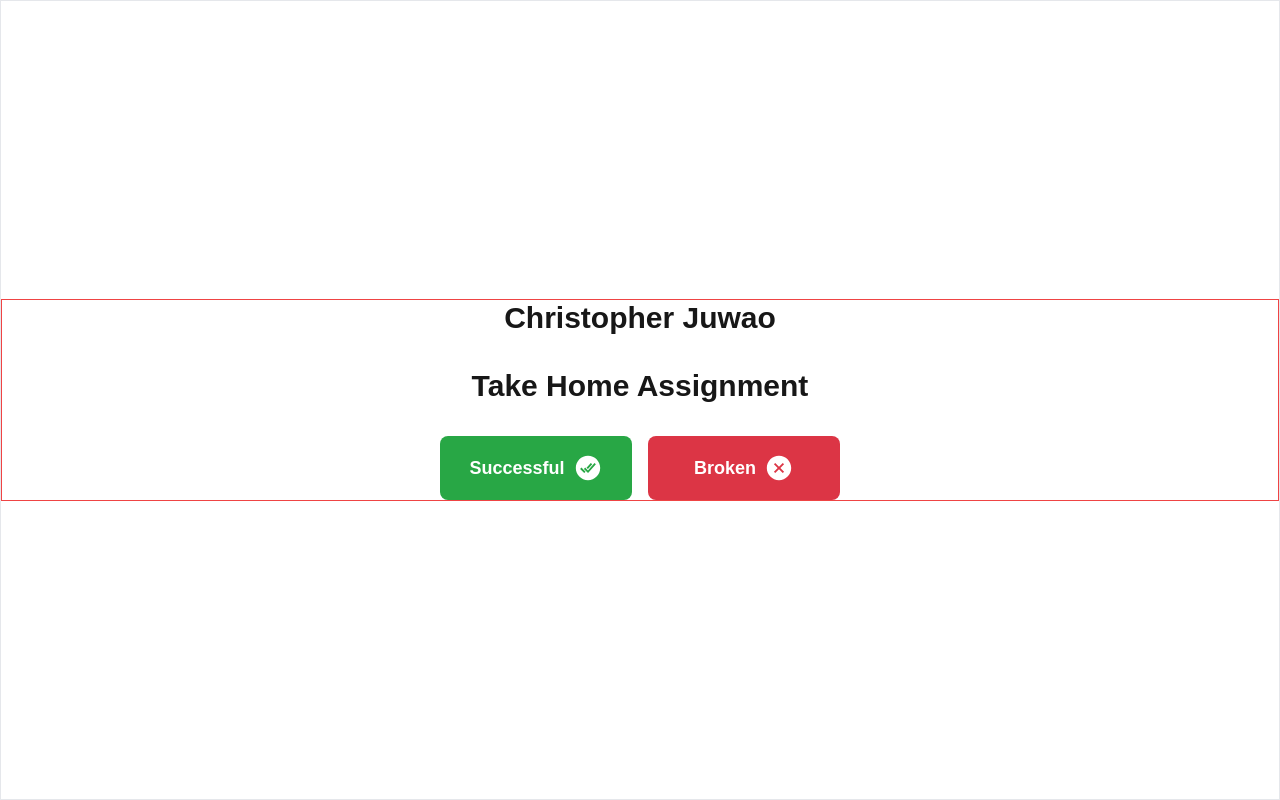
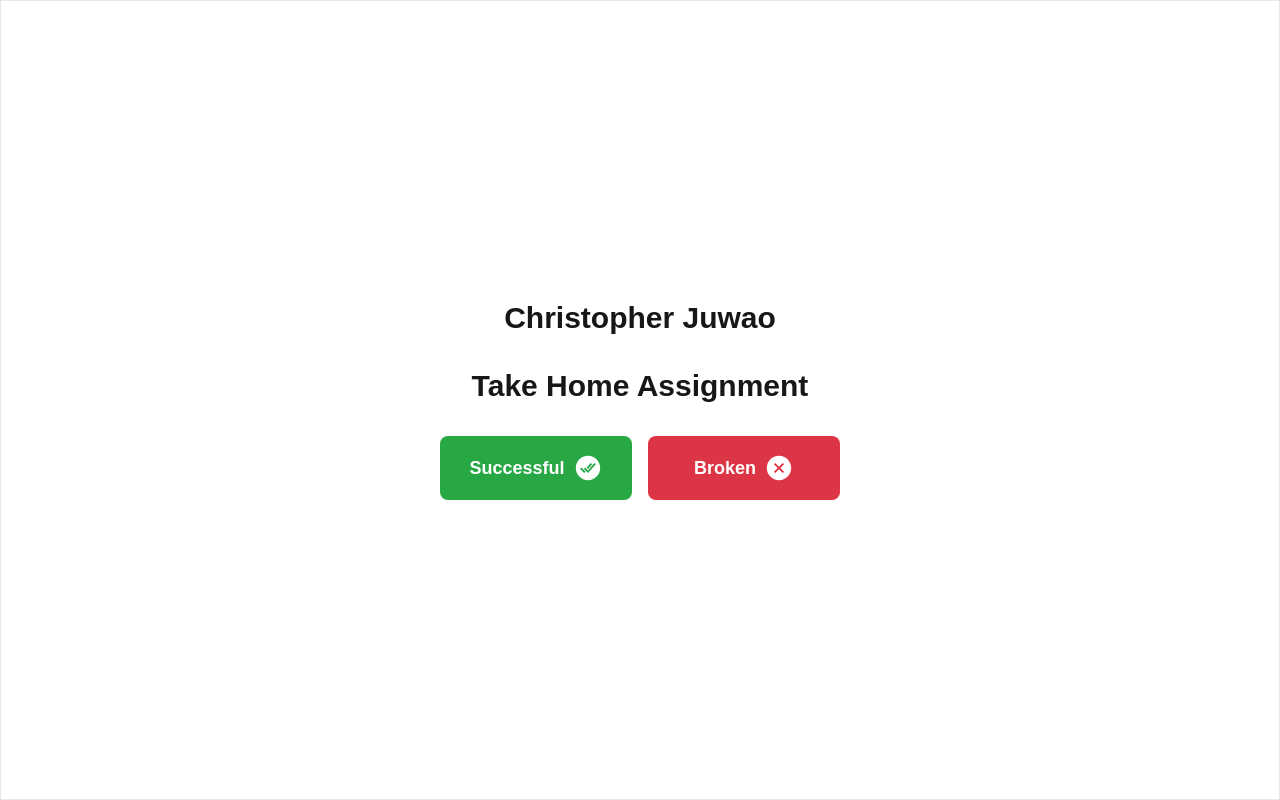
Before and after one commit to cnova305/frontend-test-next, a Next.js app: page / in a window 1280 px wide. Built offline with nearby package versions, Linux system fonts and the light colour scheme.

Commit message:
remove border

```diff
--- a/app/layout.tsx
+++ b/app/layout.tsx
@@ -29,7 +29,7 @@ export default function RootLayout({
         className={`${geistSans.variable} ${geistMono.variable} antialiased`}
       >
         <div className="border-white-500 flex h-screen w-screen flex-col items-center justify-center border">
-          <div className="container border border-red-500">{children}</div>
+          <div className="container">{children}</div>
         </div>
       </body>
     </html>
```
